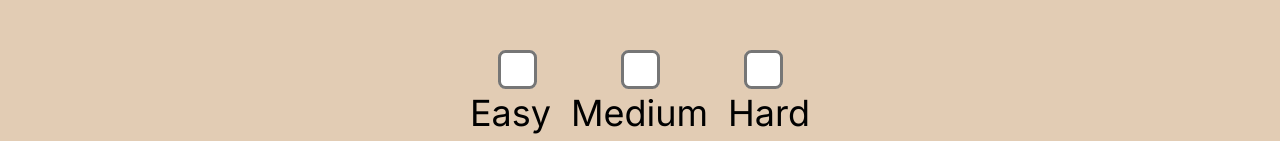
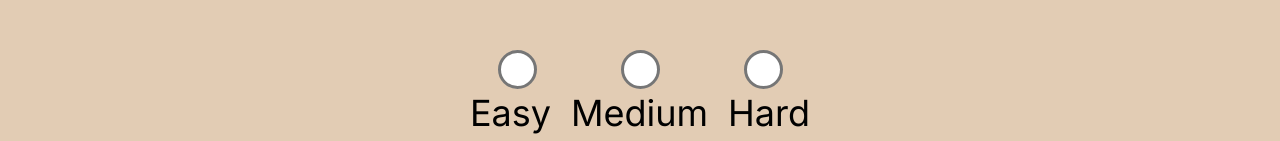
Before and after one commit to 1P1E10/trivia-quiz, a React (Vite) app: page / in a window 1280 px wide. Shown: the part 500-641 px from the top of the page. Built offline with nearby package versions, Linux system fonts and the light colour scheme; a web font is replaced by a local one; what js-confetti would draw is missing.

Commit message:
Change checkbox to radio button for difficulty level

```diff
--- a/src/components/Home.jsx
+++ b/src/components/Home.jsx
@@ -17,29 +17,27 @@ function Home() {
       <br />
 
       <form onSubmit={handleSubmit}>
-        <div className={styles.levelCheckboxes}>
         <input
           id="easy"
-            className={styles.checkbox}
+          className={styles.radioBtn}
           name="level"
-            type="checkbox"
+          type="radio"
           value="easy"
         />
         <input
           id="medium"
-            className={styles.checkbox}
+          className={styles.radioBtn}
           name="level"
-            type="checkbox"
+          type="radio"
           value="medium"
         />
         <input
           id="hard"
-            className={styles.checkbox}
+          className={styles.radioBtn}
           name="level"
-            type="checkbox"
+          type="radio"
           value="hard"
         />
-        </div>
 
         <div className={styles.levelLabels}>
           <label htmlFor="easy">Easy</label>
--- a/src/css/Home.module.css
+++ b/src/css/Home.module.css
@@ -16,7 +16,7 @@
     font-size: 48px;
 }
 
-.checkbox {
+.radioBtn {
     margin: 0 55px 15px;
     transform: scale(3);
 }
```
Lines whose indentation alone changed are shown as unchanged.
